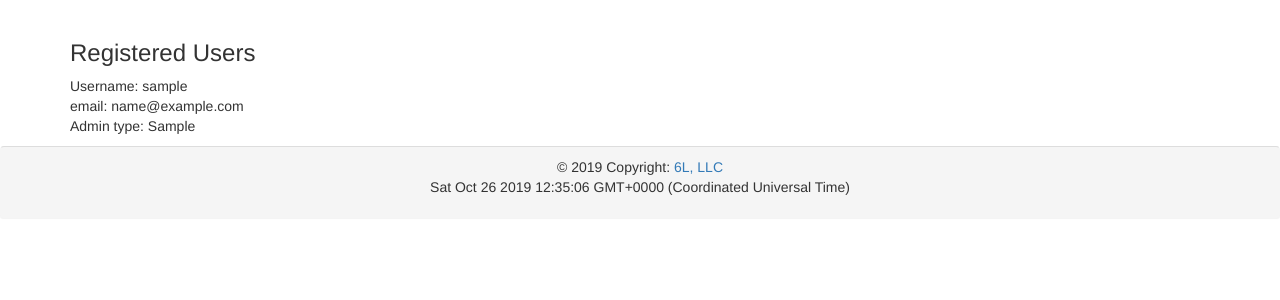
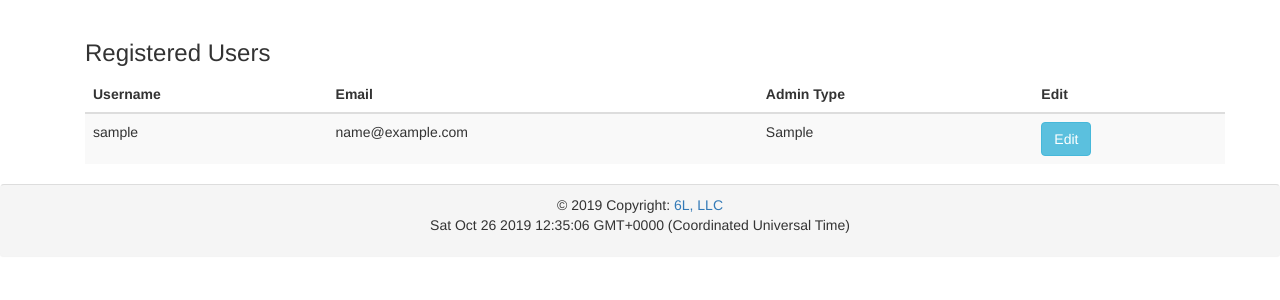
Before and after one commit to bvbgrad/webstub, a Flask app: template app/templates/admin.html in a window 1280 px wide. Shown: the part 52-352 px from the top of the page. Run offline with Flask 2, Linux system fonts and the light colour scheme; tables that the repository leaves empty hold one stand-in row (values such as "Sample post"); the template is opened without the code that fills it: values that come from a table or form of the project are taken from there, most other values are stand-ins (such as "Sample title", 1, 10 or a date in 2020); some libraries are stand-ins or nearby versions.

Commit message:
mega11 admin user listing with link to edit_profile (no form)

```diff
--- a/app/__init__.py
+++ b/app/__init__.py
@@ -24,6 +24,7 @@ if not app.debug:
         os.mkdir('logs')
     file_handler = RotatingFileHandler('logs/diskCatalog.log', maxBytes=10240,
                                        backupCount=10)
+    # todo rotating log file backup creates fragmented log files
     file_handler.setFormatter(logging.Formatter(
         '%(asctime)s %(levelname)s: %(message)s [in %(pathname)s:%(lineno)d]'))
     file_handler.setLevel(logging.INFO)
--- a/app/routes.py
+++ b/app/routes.py
@@ -78,3 +78,16 @@ def register():
         flash('Congratulations, you are now a registered user!')
         return redirect(url_for('login'))
     return render_template('register.html', title='Register', form=form)
+
+
+@app.route('/edit_profile', methods=['GET', 'POST'])
+@login_required
+def edit_profile():
+    if current_user.admin_type != "admin":
+        return redirect(url_for('index'))
+    line = request.args.get("line")
+    user_line = int(line) - 1
+    users = User.query.all()
+    user = users[user_line]
+    app.logger.info('Edit User {} {}'.format(user_line, user))
+    return render_template('edit_profile.html', user=user)
--- a/app/templates/admin.html
+++ b/app/templates/admin.html
@@ -1,12 +1,29 @@
 {% extends "base.html" %}
 
 {% block app_content %}
-    <h3>Registered Users</h3>
-    {% for user in users %}
-        <div><p>
-            Username: {{ user.username }} <br>
-               email: {{ user.email }} <br>
-            Admin type: {{ user.admin_type }}
-        </p></div>
-    {% endfor %}
+    <div class="container">
+        <h3>Registered Users</h3>
+        <table class="table table-striped">
+        <thead>
+          <tr>
+            <th>Username</th>
+            <th>Email</th>
+            <th>Admin Type</th>
+              <th>Edit</th>
+          </tr>
+        </thead>
+        <tbody>
+            {% for user in users %}
+                <tr>
+                    <td>{{ user.username }} </td>
+                    <td>{{ user.email }} </td>
+                    <td>{{ user.admin_type }} </td>
+                    <td><a href="{{ url_for('edit_profile') }}?line={{ loop.index }}"
+                        class="btn btn-info" role="button">Edit</a>
+                    </td>
+                </tr>
+            {% endfor %}
+        </tbody>
+        </table>
+    </div>
 {% endblock %}
--- /dev/null
+++ b/app/templates/edit_profile.html
@@ -0,0 +1,6 @@
+{% extends "base.html" %}
+
+{% block app_content %}
+    <h1>edit profile for < {{ user.username }} ></h1>
+    <p><a href="{{ url_for('admin') }}">Back</a></p>
+{% endblock %}
```
Also changed, not shown: 1 other file.
